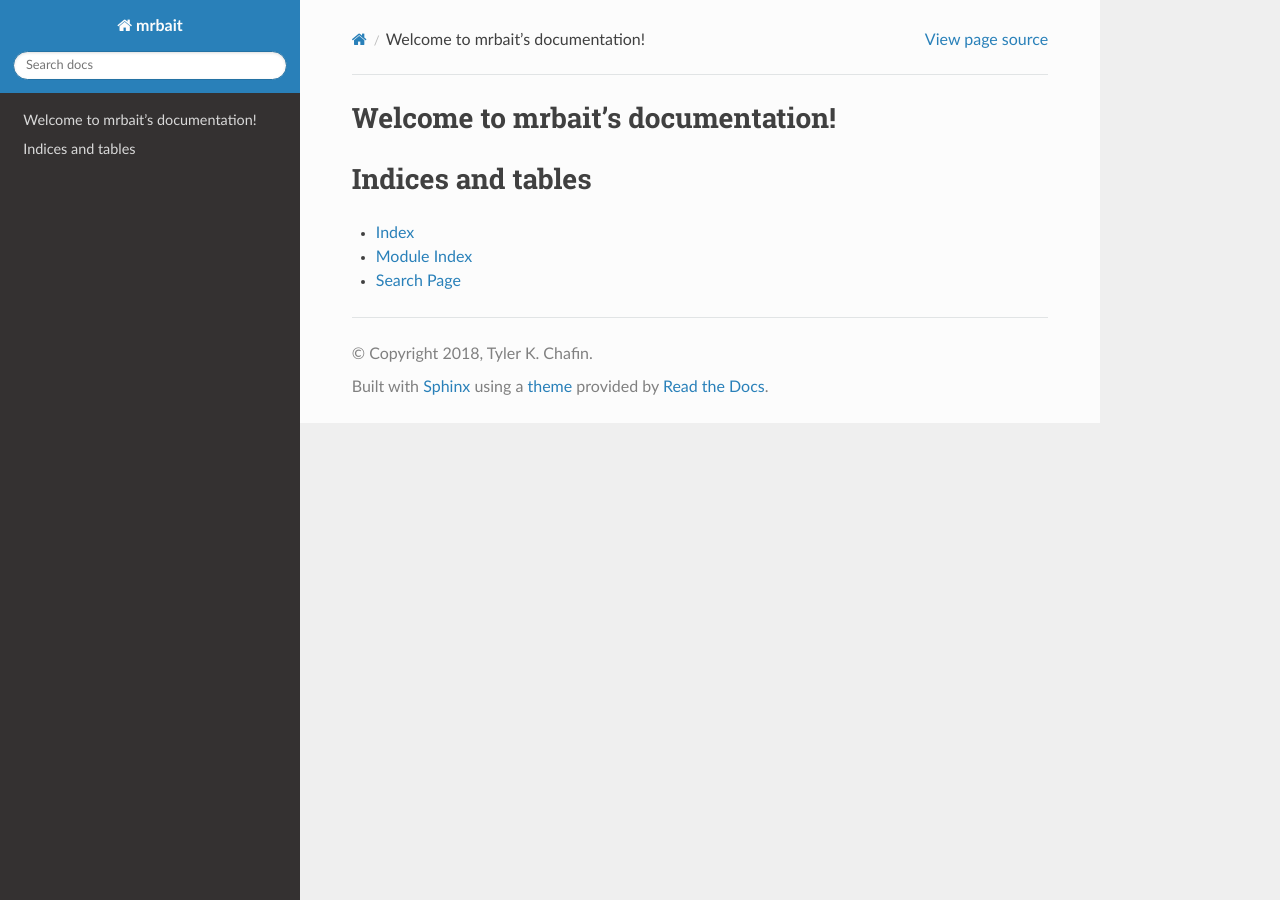
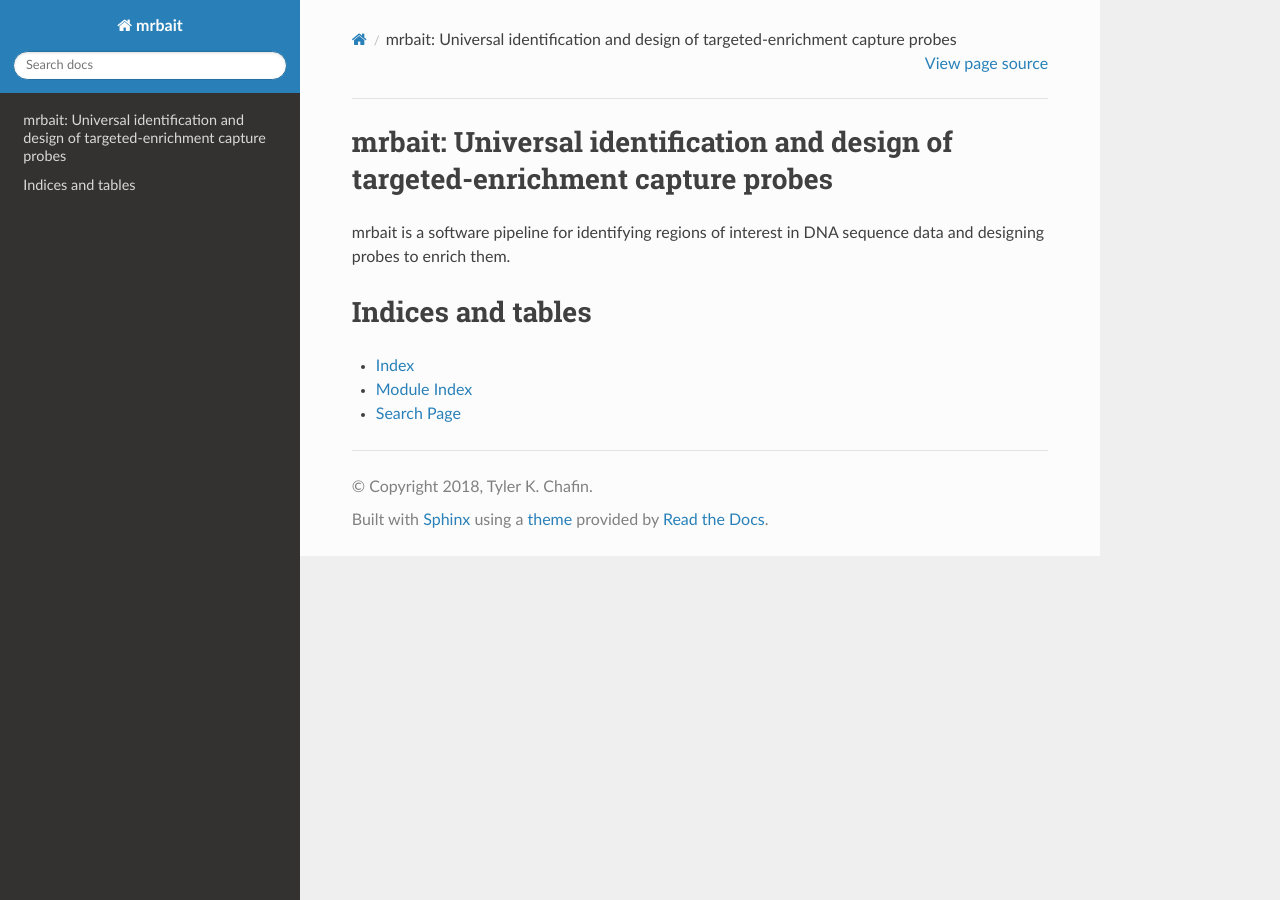
Before and after one commit to tkchafin/mrbait, a Sphinx documentation site: the page built from docs/index.rst, in a window 1280 px wide. Built offline with Sphinx 7.4.7 and the Read the Docs theme 2.0.0, drawn with Linux system fonts in a browser that asks for light colours.

Commit message:
docs update

```diff
--- a/docs/index.rst
+++ b/docs/index.rst
@@ -3,8 +3,13 @@
    You can adapt this file completely to your liking, but it should at least
    contain the root `toctree` directive.
 
-Welcome to mrbait's documentation!
-==================================
+
+mrbait: Universal identification and design of targeted-enrichment capture probes
+=================================================================================
+
+
+mrbait is a software pipeline for identifying regions of interest in DNA
+sequence data and designing probes to enrich them.
 
 .. toctree::
    :maxdepth: 2
```
Also changed, not shown: 6 other files.
